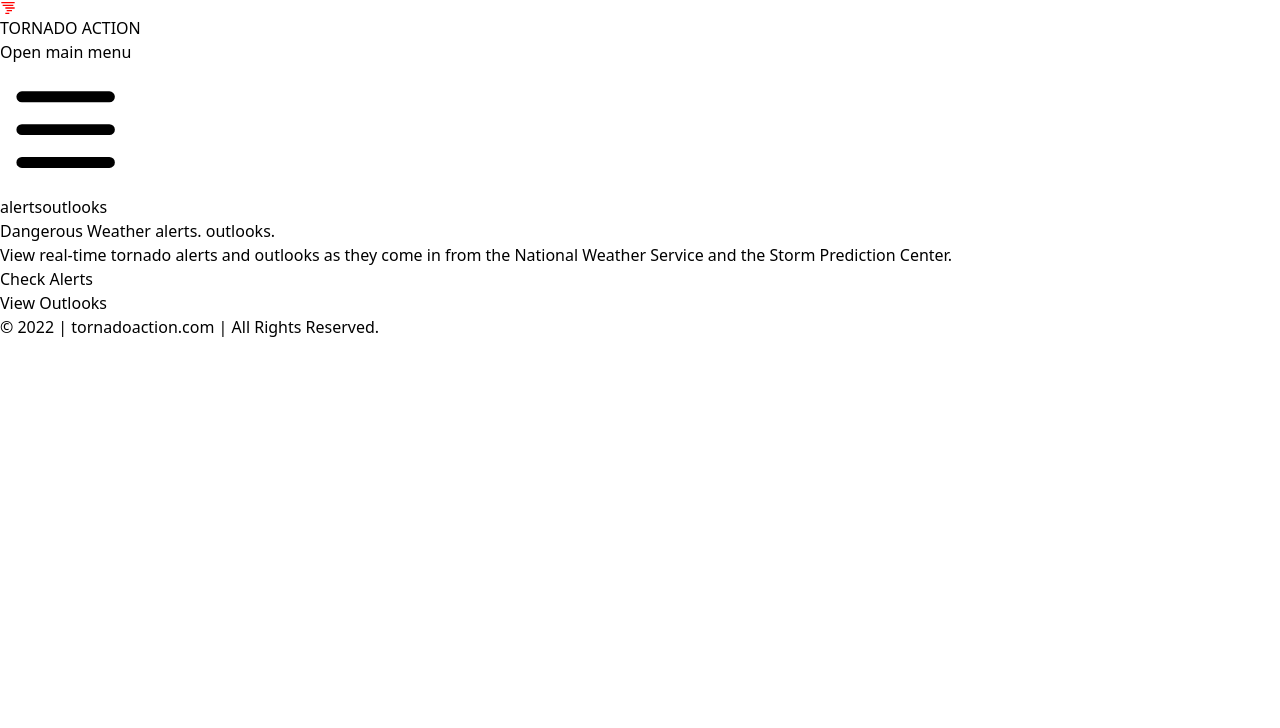
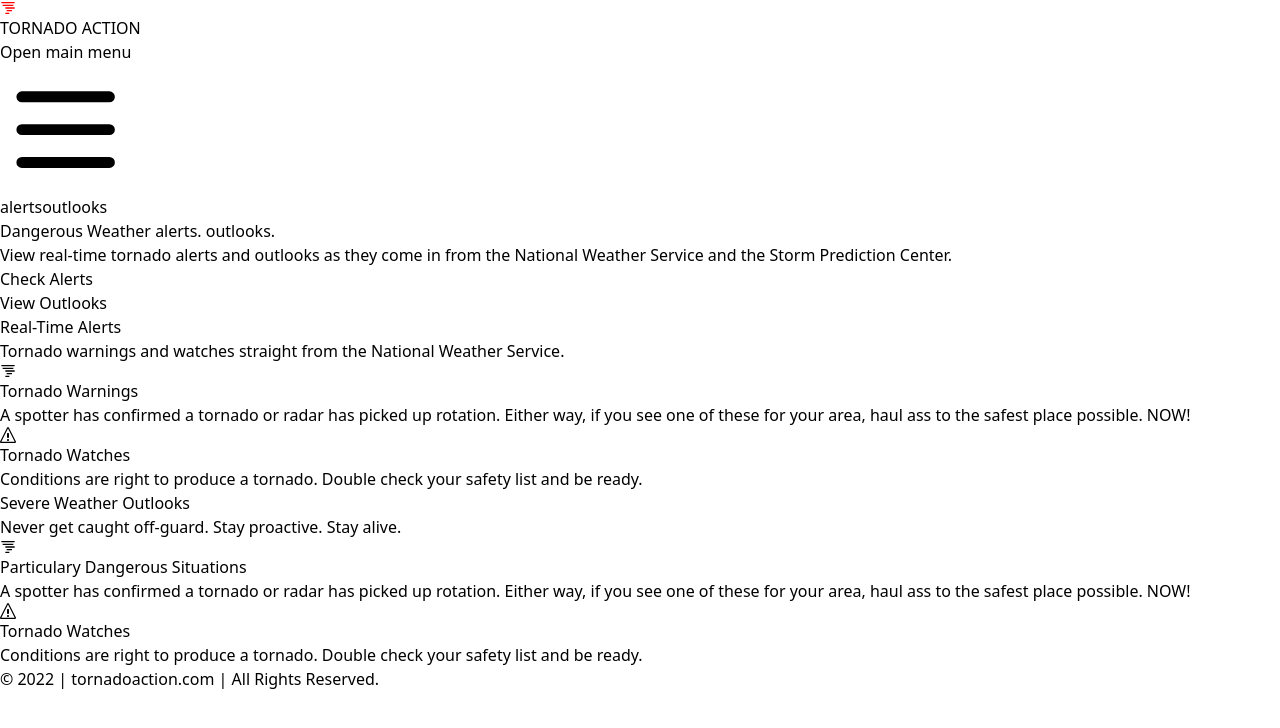
Before and after one commit to modevx/tornado-warned, a Next.js app: page / in a window 1280 px wide. Shown: the top 728 px of the page. Built offline with nearby package versions, Linux system fonts and the light colour scheme.

Commit message:
add Features site data

```diff
--- a/pages/index.js
+++ b/pages/index.js
@@ -1,12 +1,16 @@
 import { PageWrapper } from "../components/PageWrapper";
-import { FeaturesSection } from "../components/Features";
 import { Hero } from "../components/Hero";
+
+import { FeatureSection } from "../components/Features";
+import { features } from "../site-data/features";
 
 const HomeScreen = () => {
 	return (
 		<PageWrapper>
 			<Hero />
-			{/* <FeaturesSection /> */}
+			{features.map((feature) => {
+				return <FeatureSection featureOBJ={feature} />;
+			})}
 		</PageWrapper>
 	);
 };
--- /dev/null
+++ b/site-data/features.js
@@ -0,0 +1,42 @@
+import { RiTornadoLine } from "react-icons/ri";
+import { ImWarning } from "react-icons/im";
+
+export const features = [
+	{
+		name: "Real-Time Alerts",
+		tagline:
+			"Tornado warnings and watches straight from the National Weather Service.",
+		benefits: [
+			{
+				name: "Tornado Warnings",
+				description:
+					"A spotter has confirmed a tornado or radar has picked up rotation.  Either way, if you see one of these for your area, haul ass to the safest place possible.  NOW!",
+				icon: RiTornadoLine,
+			},
+			{
+				name: "Tornado Watches",
+				description:
+					"Conditions are right to produce a tornado.  Double check your safety list and be ready.",
+				icon: ImWarning,
+			},
+		],
+	},
+	{
+		name: "Severe Weather Outlooks",
+		tagline: "Never get caught off-guard.  Stay proactive.  Stay alive.",
+		benefits: [
+			{
+				name: "Particulary Dangerous Situations",
+				description:
+					"A spotter has confirmed a tornado or radar has picked up rotation.  Either way, if you see one of these for your area, haul ass to the safest place possible.  NOW!",
+				icon: RiTornadoLine,
+			},
+			{
+				name: "Tornado Watches",
+				description:
+					"Conditions are right to produce a tornado.  Double check your safety list and be ready.",
+				icon: ImWarning,
+			},
+		],
+	},
+];
```
